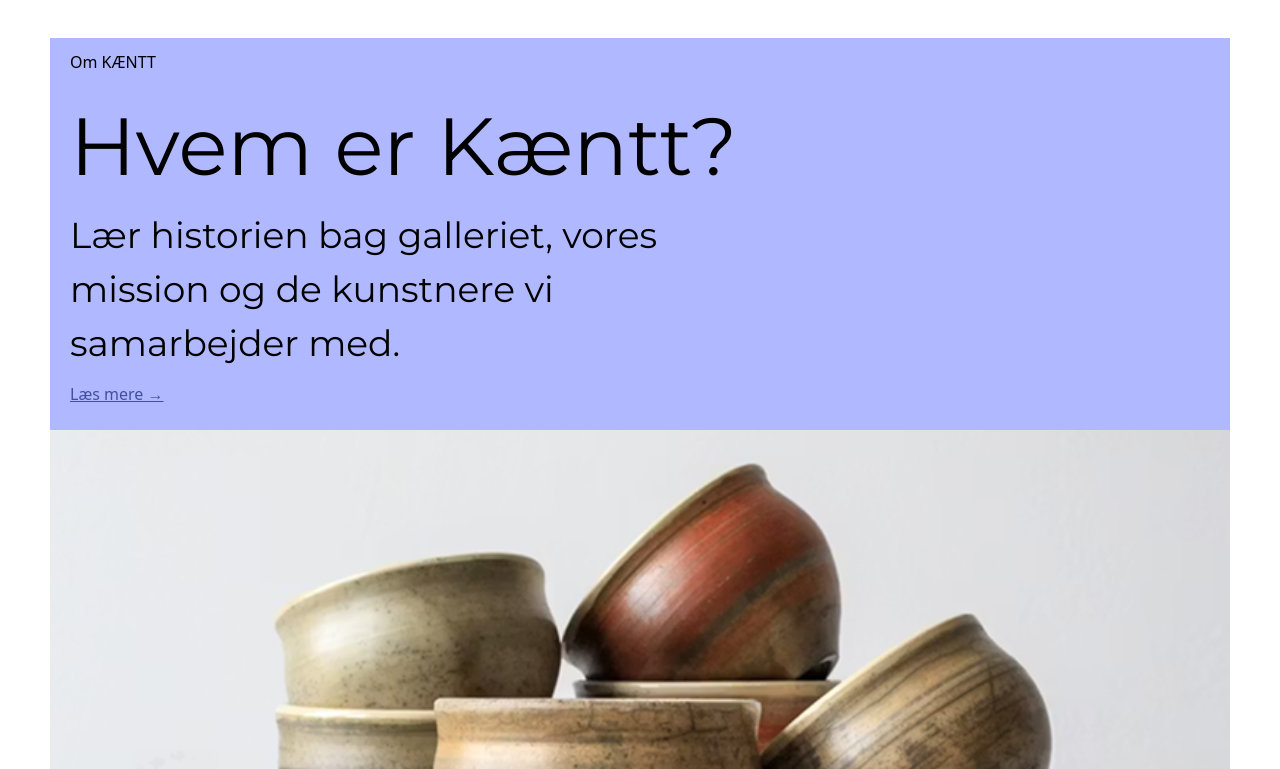
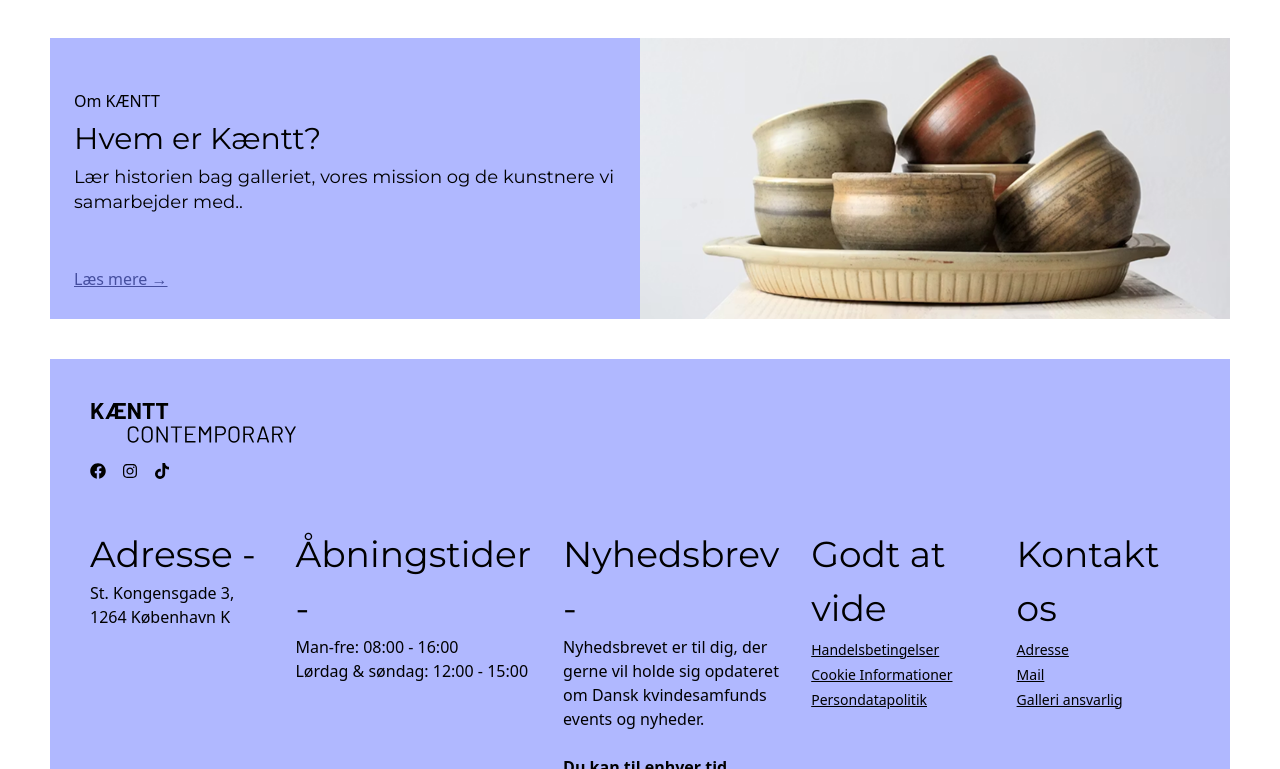
Before and after one commit to Aljo0004/4_sem_eksamen, a Next.js app: page / in a window 1280 px wide. Shown: the part 2931-3700 px from the top of the page. Built offline with nearby package versions, Linux system fonts and the light colour scheme; no server answers; the database is empty.

Commit message:
Rettelser til Info card elementet

```diff
--- a/src/app/components/InfoCard.jsx
+++ b/src/app/components/InfoCard.jsx
@@ -1,21 +1,18 @@
 const InfoCard = () => {
   return (
-    <div className="bg-(--primary-blue) mb-10">
-      <div className="mb-3 ml-5">
-        <div className="bg-(--primary-blue) h-1 w-26 mb-2 mt-10"></div>
-        <p className="">Om KÆNTT</p>
-      </div>
-      <div className="ml-5">
-        <h3>Hvem er Kæntt?</h3>
-        <h5>
-          Lær historien bag galleriet, vores <br></br> mission og de kunstnere vi <br></br>samarbejder med.
-        </h5>
-        <a href="#" className="mt-3 inline-block underline hover:text-primary text-(--secondary-blue)">
+    <div className="bg-(--primary-blue) mb-10 md:flex md:items-stretch mt-10">
+      <div className="flex-1 p-5 md:p-6">
+        <div className="bg-(--primary-blue) h-1 w-26 mb-3 mt-4 md:mt-3"></div>
+        <p className="text-sm mb-2">Om KÆNTT</p>
+        <h3 className="text-lg md:text-sm mb-2 lg:!text-3xl">Hvem er Kæntt?</h3>
+        <h5 className="text-sm mb-3 leading-snug lg:!text-lg lg:pb-10">Lær historien bag galleriet, vores mission og de kunstnere vi samarbejder med..</h5>
+        <a href="#" className="underline text-primary text-(--secondary-blue)">
           Læs mere →
         </a>
       </div>
-      <div>
-        <img src="/images/InfoCard_Img.jpg" alt="InfoCard Image" className="mt-6 w-full object-cover" />
+
+      <div className="md:w-1/2">
+        <img src="/images/InfoCard_Img.jpg" alt="InfoCard Image" className="h-full w-full object-cover" />
       </div>
     </div>
   );
```
